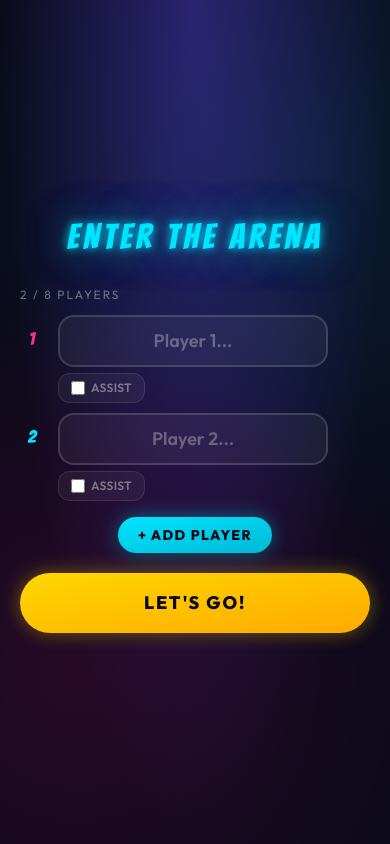
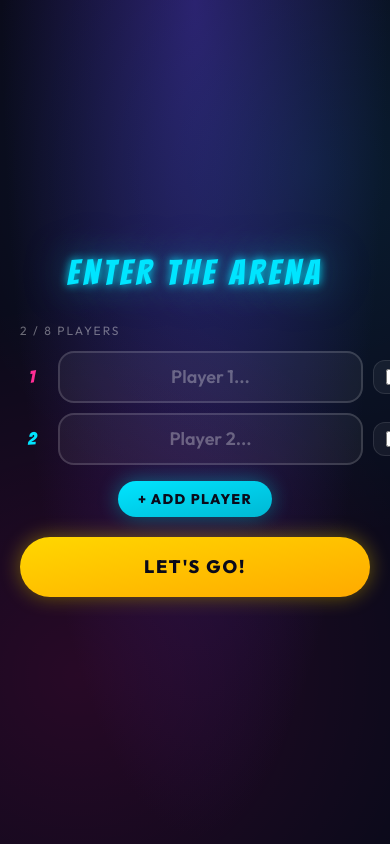
Before and after one commit to neb636/karaoke-king, a React (Vite) app: page /karaoke-king/players in a window 390 px wide. Built offline with nearby package versions, Linux system fonts and the light colour scheme.

Commit message:
Revert "Fix mobile overflow on player setup page and rename Bumpers to Assist"

```diff
--- a/src/App.tsx
+++ b/src/App.tsx
@@ -5,11 +5,9 @@ import { ModeSelectPage } from "@/pages/ModeSelectPage";
 import { SingPage } from "@/pages/SingPage";
 import { ResultsPage } from "@/pages/ResultsPage";
 
-const basename = (import.meta.env.VITE_BASE_PATH ?? "/karaoke-king/").replace(/\/$/, "");
-
 export function App() {
   return (
-    <BrowserRouter basename={basename}>
+    <BrowserRouter basename="/karaoke-king">
       <div className="relative w-screen h-screen overflow-hidden bg-game flex items-stretch justify-center">
         <Routes>
           <Route path="/" element={<TitlePage />} />
--- a/src/components/PlayerRow.tsx
+++ b/src/components/PlayerRow.tsx
@@ -19,20 +19,19 @@ export function PlayerRow({
   onBumpersChange,
   onRemove,
 }: PlayerRowProps) {
-  const checkboxId = `assist-${index}`;
+  const checkboxId = `bumpers-${index}`;
 
   return (
     <div className="flex items-center gap-2.5 w-full animate-slide-in">
       {/* Player number */}
       <span
-        className="font-display text-lg w-7 text-center flex-shrink-0 self-start pt-2.5"
+        className="font-display text-lg w-7 text-center flex-shrink-0"
         style={{ color: player.color.hex }}
       >
         {index + 1}
       </span>
 
-      {/* Name input + Assist toggle stacked */}
-      <div className="flex flex-col gap-1.5 flex-1 min-w-0">
+      {/* Name input */}
       <input
         type="text"
         value={player.name}
@@ -41,7 +40,7 @@ export function PlayerRow({
         maxLength={16}
         autoComplete="off"
         className={cn(
-            "w-full text-center font-semibold text-lg",
+          "flex-1 text-center font-semibold text-lg",
           "bg-white/5 border-2 border-white/15 rounded-2xl",
           "px-4 py-2.5 text-white outline-none",
           "transition-all duration-200",
@@ -50,14 +49,12 @@ export function PlayerRow({
         )}
       />
 
-        {/* Assist toggle */}
+      {/* Bumpers toggle */}
       <div
         className={cn(
-            "flex items-center gap-1.5 px-3 py-1.5 rounded-xl w-fit cursor-pointer select-none",
-            "border transition-all duration-200",
-            player.bumpers
-              ? "bg-cyan-500/10 border-cyan-500/30 hover:bg-cyan-500/15"
-              : "bg-white/5 border-white/10 hover:bg-white/10 hover:border-white/20",
+          "flex items-center gap-1.5 px-3 py-2 rounded-xl flex-shrink-0 cursor-pointer select-none",
+          "bg-white/5 border border-white/10",
+          "transition-all duration-200 hover:bg-white/10 hover:border-white/20",
         )}
         onClick={() => onBumpersChange(!player.bumpers)}
       >
@@ -66,27 +63,26 @@ export function PlayerRow({
           id={checkboxId}
           checked={player.bumpers}
           onChange={(e) => onBumpersChange(e.target.checked)}
-            className="w-3.5 h-3.5 cursor-pointer accent-[#00e5ff]"
+          className="w-4 h-4 cursor-pointer accent-[#00e5ff]"
           onClick={(e) => e.stopPropagation()}
         />
         <label
           htmlFor={checkboxId}
           className={cn(
             "text-xs font-semibold uppercase tracking-wide cursor-pointer transition-colors",
-              player.bumpers ? "text-[#00e5ff]" : "text-white/40",
+            player.bumpers ? "text-[#00e5ff]" : "text-white/50",
           )}
           onClick={(e) => e.stopPropagation()}
         >
-            Assist
+          Bumpers
         </label>
-        </div>
       </div>
 
       {/* Remove button */}
       <button
         onClick={onRemove}
         className={cn(
-          "w-8 h-8 rounded-full flex items-center justify-center flex-shrink-0 self-start mt-1",
+          "w-8 h-8 rounded-full flex items-center justify-center flex-shrink-0",
           "border border-white/15 bg-red-500/15 text-red-400",
           "transition-all duration-150 hover:bg-red-500/35 hover:scale-110",
           showRemove ? "visible" : "invisible",
--- a/src/components/ScoreCard.tsx
+++ b/src/components/ScoreCard.tsx
@@ -48,7 +48,7 @@ export function ScoreCard({ player, rank }: ScoreCardProps) {
       >
         {player.name}
         {player.score.bumpers && (
-          <span className="ml-1 text-xs opacity-50">⭐</span>
+          <span className="ml-1 text-xs opacity-50">🎳</span>
         )}
       </div>
       <div className="text-xs uppercase tracking-widest opacity-40 mb-2">
--- a/vite.config.ts
+++ b/vite.config.ts
@@ -3,7 +3,7 @@ import react from "@vitejs/plugin-react";
 import path from "path";
 
 export default defineConfig({
-  base: process.env.VITE_BASE_PATH ?? "/karaoke-king/",
+  base: "/karaoke-king/",
   plugins: [react()],
   resolve: {
     alias: {
```
Lines whose indentation alone changed are shown as unchanged.
